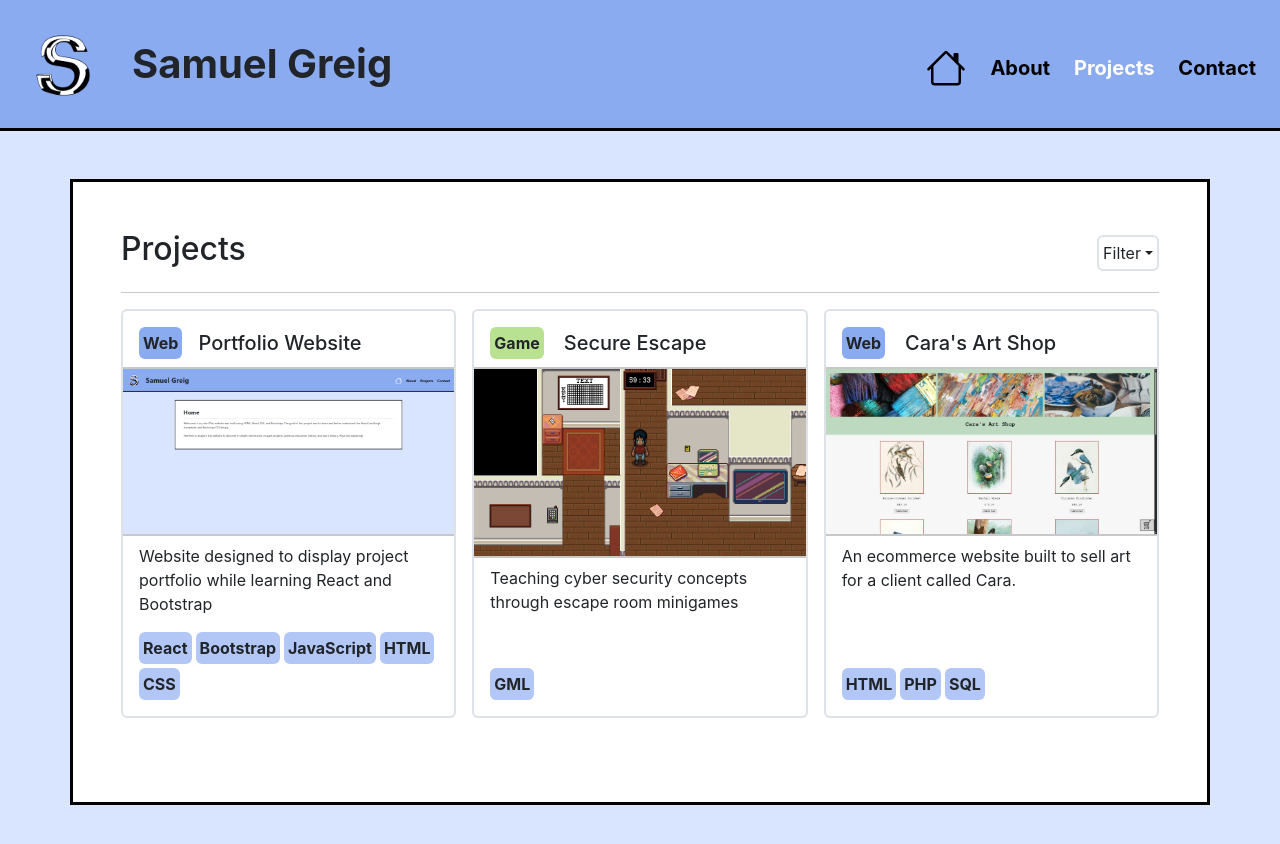
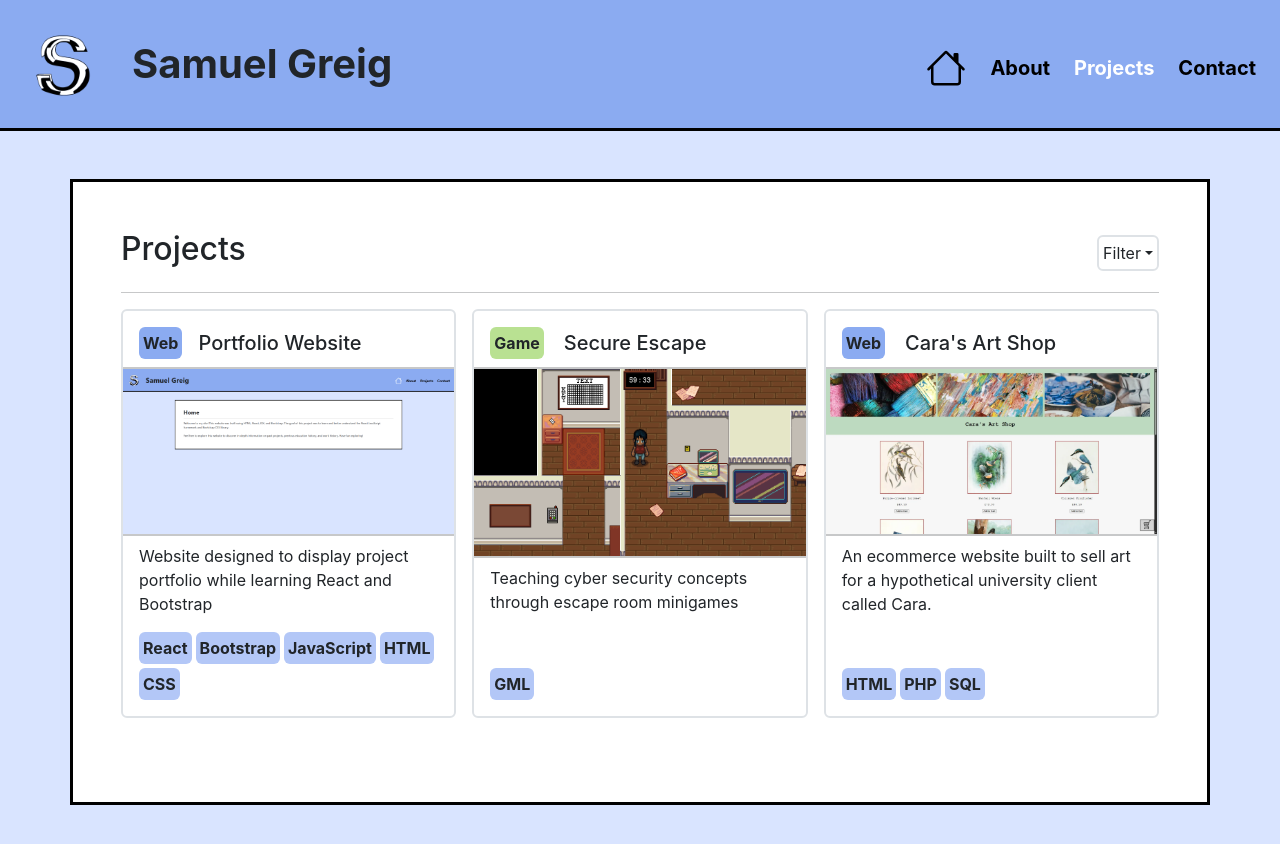
Before and after one commit to sam-greig/Project-Portfolio-Website, a React (Create React App) app: page / in a window 1280 px wide. Both pictures are taken after a click on the button "Projects". Shown: the top 844 px of the page. Built offline with nearby package versions, Linux system fonts and the light colour scheme.

Commit message:
- Change Caras Art Shop Description

```diff
--- a/src/App.js
+++ b/src/App.js
@@ -212,7 +212,7 @@ function App() {
                                                     <hr className="p-0 m-0 mt-2 border-2" />
                                                     <img src="images/caras_art_shop/caras_art_shop_homepage.webp" alt="Cara's Art Shop Store Page" className="img-fluid" />
                                                     <hr className="p-0 m-0 border-2" />
-                                                    <p className="m-3 mt-2 text-start">An ecommerce website built to sell art for a client called Cara.</p>
+                                                    <p className="m-3 mt-2 text-start">An ecommerce website built to sell art for a hypothetical university client called Cara.</p>
                                                 </div>
 
                                                 <div className="d-flex flex-wrap gap-1 m-3">
```
